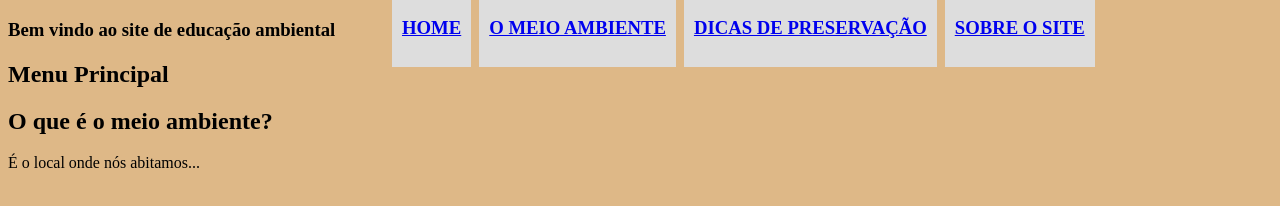
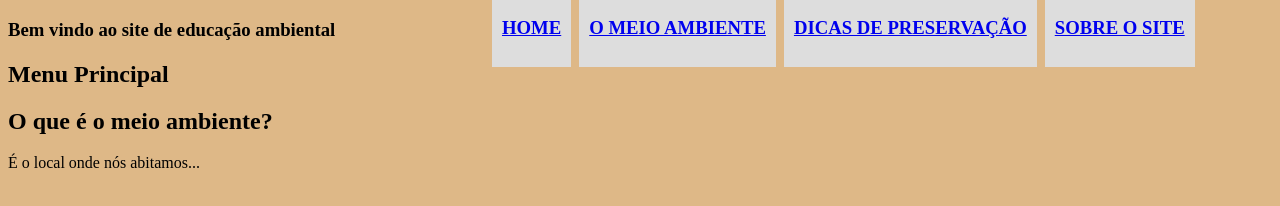
Before and after one commit to joaquimbie/ecoluis, a plain HTML site: page index.html in a window 1280 px wide. Drawn offline with Linux system fonts and the light colour scheme.

Commit message:
Update index.html

```diff
--- a/index.html
+++ b/index.html
@@ -14,7 +14,7 @@
                 text-transform: uppercase;
                 position: absolute;
                 top: -30px;
-                left: 350px;
+                left: 450px;
             }
             nav#menu li {
                 display: inline-block;
```
